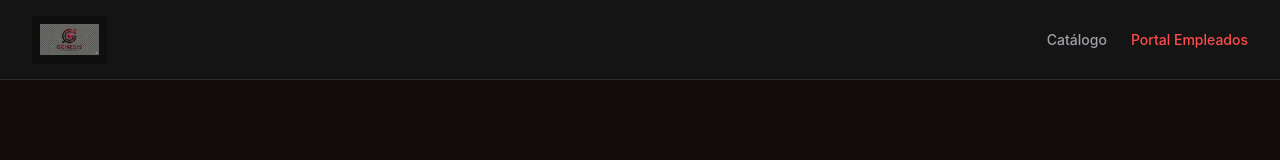
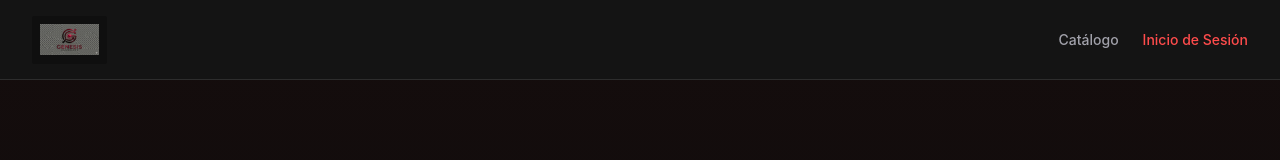
Before and after one commit to AgustinEscamilla/Genesis-Hardware, a React (Vite) app in the folder genesis-hardware/: page / in a window 1280 px wide. Shown: the top 160 px of the page. Built offline with nearby package versions, Linux system fonts and the light colour scheme.

Commit message:
cambio de nombre del boton

```diff
--- a/genesis-hardware/src/pages/publico/inicio/vista_inicio.jsx
+++ b/genesis-hardware/src/pages/publico/inicio/vista_inicio.jsx
@@ -2,11 +2,9 @@ import logo from '../../../assets/Gemini_Generated_Image_.png'
 import { SeccionHero } from './seccion_hero'
 import { SeccionModulos } from './seccion_modulos'
 
-// aqui maestro yo exporte la vista de inicio completa
 export function VistaInicio() {
   return (
     <div className="min-h-screen bg-fondo flex flex-col font-sans">
-      {/* esto sirve para poner el logo y la navegacion superior */}
       <header className="h-20 border-b border-borde flex items-center justify-between px-8 bg-panel">
         <img
           src={logo}
@@ -15,17 +13,15 @@ export function VistaInicio() {
         />
         <nav className="flex gap-6 text-sm text-mutado font-medium">
           <button className="hover:text-texto transition-colors">Catálogo</button>
-          <button className="hover:text-texto transition-colors text-primario">Portal Empleados</button>
+          <button className="hover:text-texto transition-colors text-primario">Inicio de Sesión</button>
         </nav>
       </header>
 
-      {/* aqui puse profe las secciones principales de la pagina */}
       <main className="flex-1">
         <SeccionHero />
         <SeccionModulos />
       </main>
 
-      {/* esto sirve para cerrar con la informacion legal y de certificacion */}
       <footer className="border-t border-borde p-8 flex justify-between items-center text-xs text-mutado bg-fondo">
         <span className="font-bold tracking-wider">CORE-SYNC INDUSTRIAL</span>
         <div className="flex gap-6"><span>ISO-9001 Certificado</span><span>Especificaciones</span><span>Privacidad</span></div>
```
